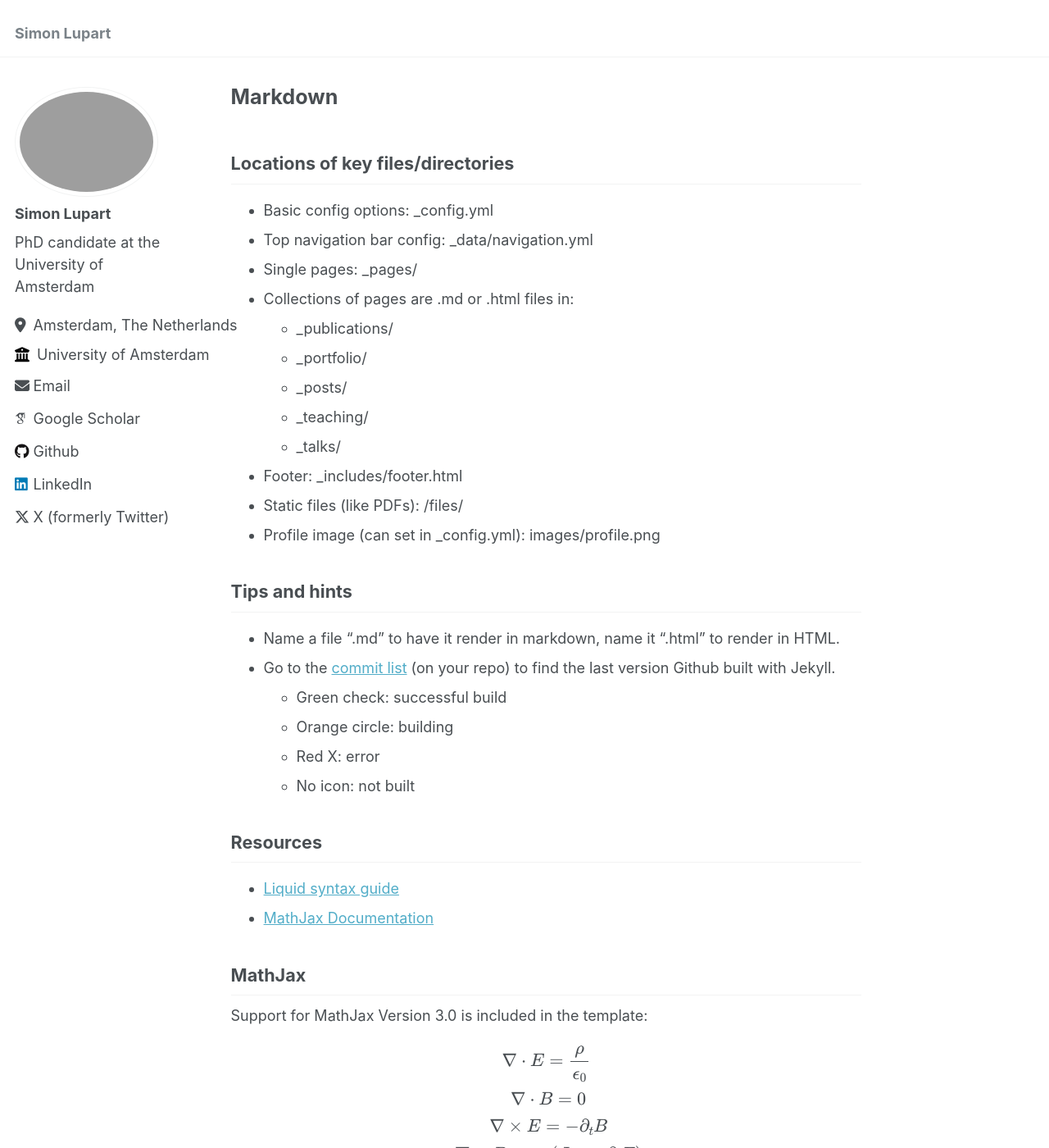
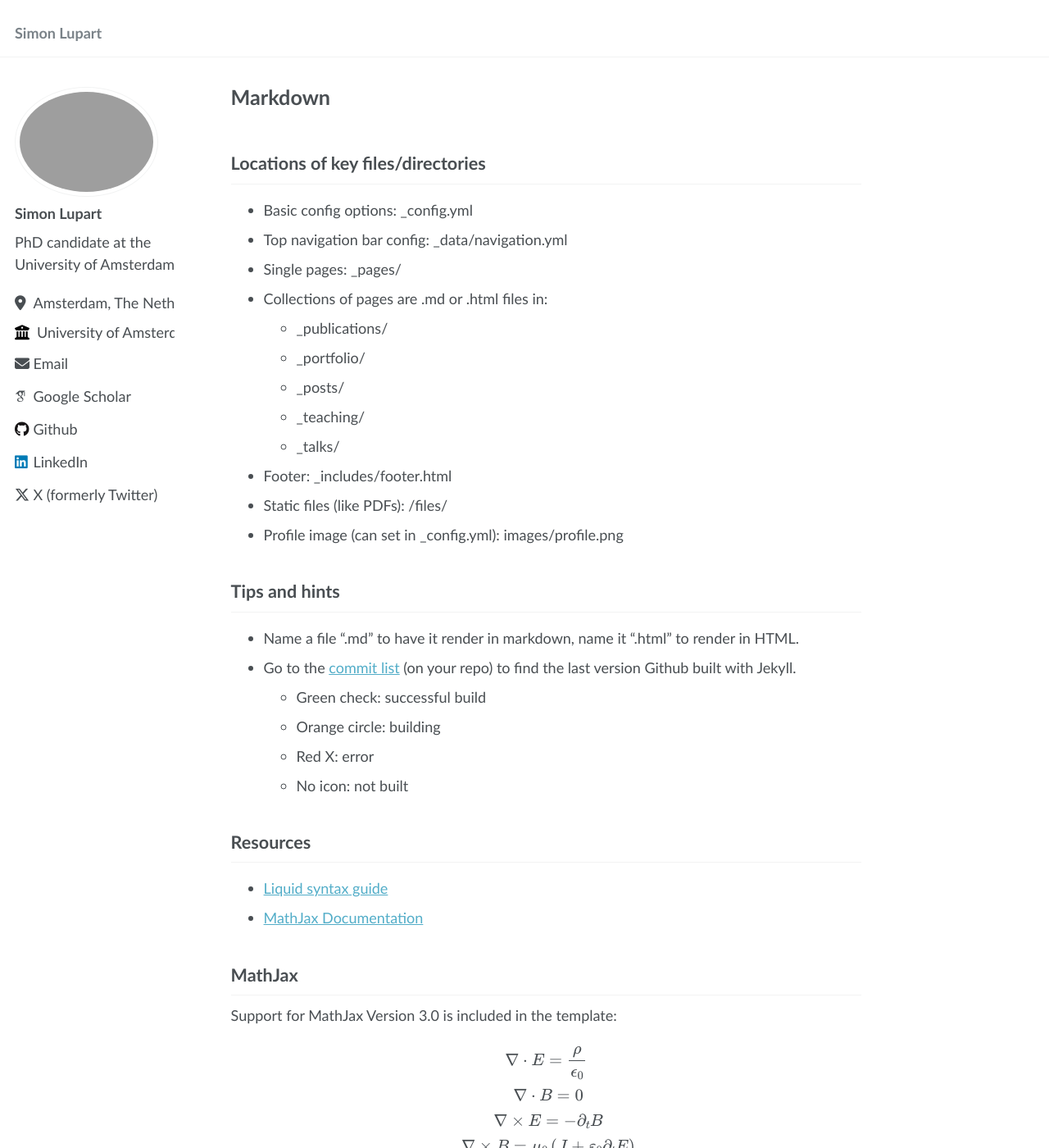
Before and after one commit to SimonLupart/SimonLupart.github.io, a Jekyll site: the page built from _pages/markdown.md, in a window 1280 px wide and 1400 px high. Shown: the whole window at 82% size. Built offline with Jekyll 4.4.1, drawn with Linux system fonts in a browser that asks for light colours; some web fonts are replaced.

Commit message:
Update _variables.scss

```diff
--- a/_sass/_variables.scss
+++ b/_sass/_variables.scss
@@ -14,7 +14,8 @@ $indent-var                 : 1.3em;
 
 /* system typefaces */
 $serif                      : Georgia, Times, serif;
-$sans-serif                 : -apple-system, ".SFNSText-Regular", "San Francisco", "Roboto", "Segoe UI", "Helvetica Neue", "Lucida Grande", Arial, sans-serif;
+$sans-serif                 : "Trebuchet MS", Helvetica, sans-serif;
+// $sans-serif                 : -apple-system, ".SFNSText-Regular", "San Francisco", "Roboto", "Segoe UI", "Helvetica Neue", "Lucida Grande", Arial, sans-serif;
 $monospace                  : Monaco, Consolas, "Lucida Console", monospace;
 
 /* sans serif typefaces */
@@ -46,8 +47,8 @@ $type-size-8                : 0.625em;  // ~10px
 $masthead-height            : 70px;
 
 /* Sidebar properties */
-$sidebar-screen-min-width   : 1624px;
-$sidebar-link-max-width     : 250px;
+$sidebar-screen-min-width   : 1024px;
+$sidebar-link-max-width     : 500px;
 
 
 
```
